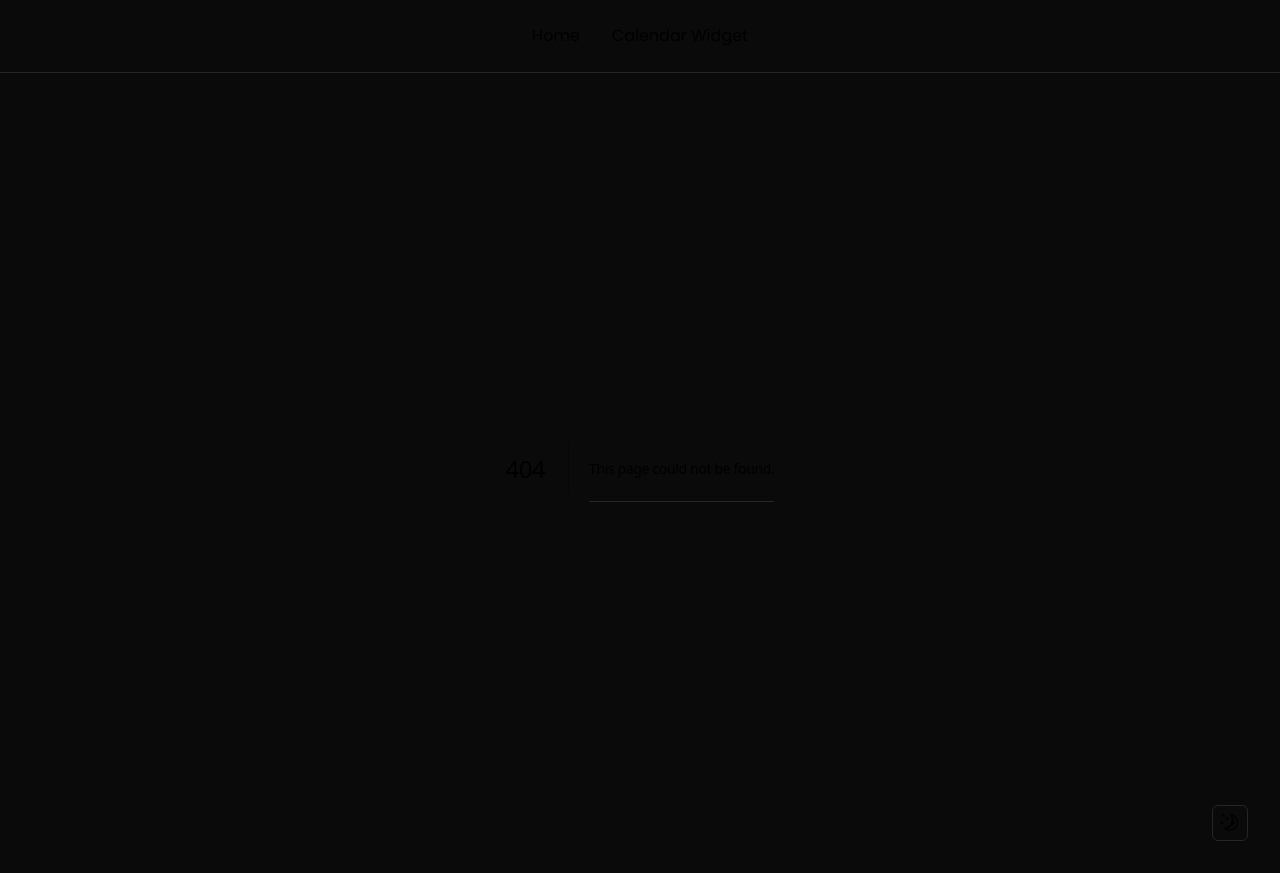
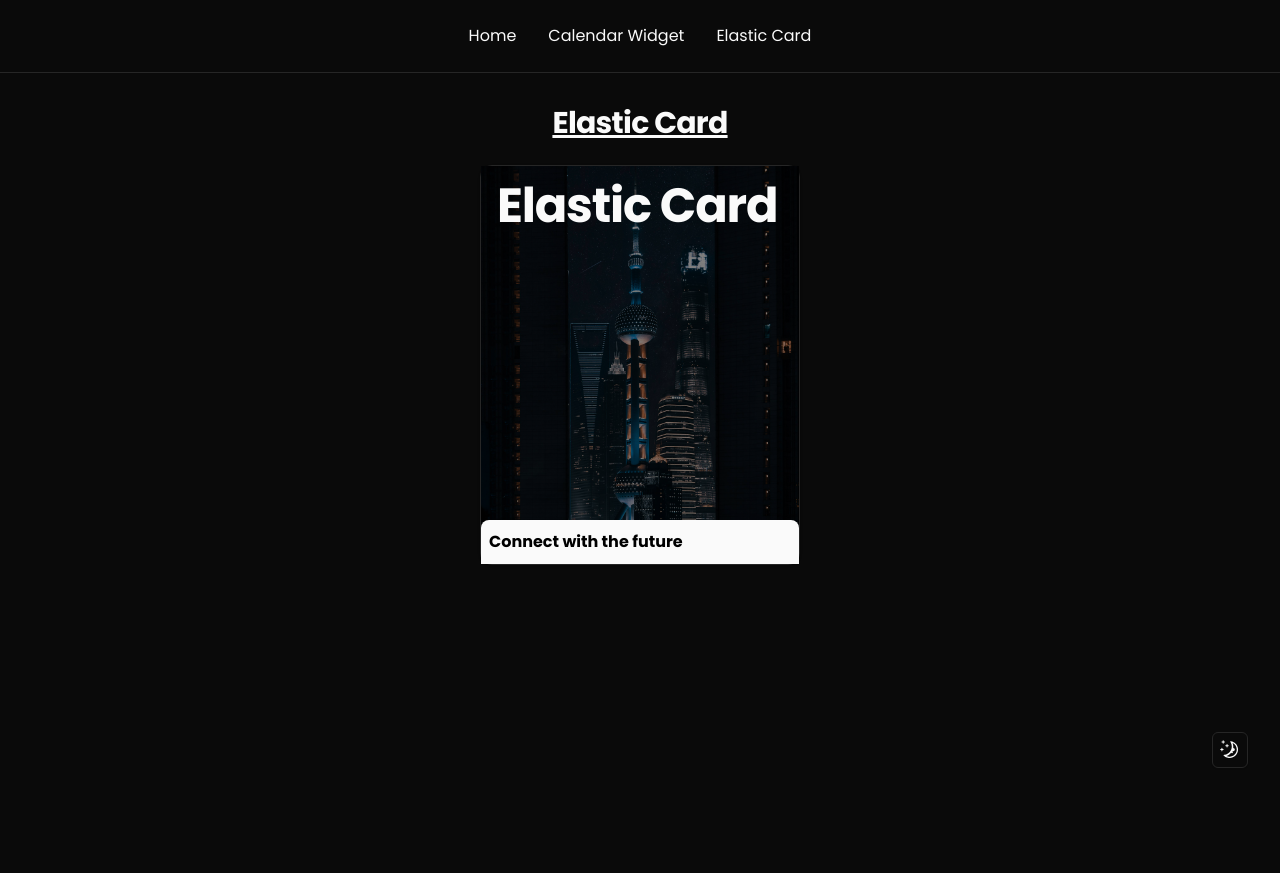
Before and after one commit to RohanJacob23/framer-motion-journey, a Next.js app: page /elastic-card in a window 1280 px wide. Before the commit this address had no page. After the commit the page ends 800 px from the top, so only its background shows below. Built offline with nearby package versions, Linux system fonts and the light colour scheme.

Commit message:
Added elastic card

```diff
--- /dev/null
+++ b/src/app/elastic-card/page.tsx
@@ -0,0 +1,13 @@
+import ElasticCard from "@/components/elastic-card/ElasticCard";
+
+export default function page() {
+  return (
+    <main className="flex flex-col px-4 py-8 md:px-8">
+      <h2 className="border-none text-center underline">Elastic Card</h2>
+
+      <section className="relative mt-4 flex flex-col items-center">
+        <ElasticCard />
+      </section>
+    </main>
+  );
+}
--- a/src/components/Nav.tsx
+++ b/src/components/Nav.tsx
@@ -8,6 +8,7 @@ export default function Nav() {
   const links = [
     { label: "Home", href: "/" },
     { label: "Calendar Widget", href: "/calendar-widget" },
+    { label: "Elastic Card", href: "/elastic-card" },
   ];
   const [activeTab, setActiveTab] = useState("");
   return (
--- a/src/components/calendar-widget/CalendarWidget.tsx
+++ b/src/components/calendar-widget/CalendarWidget.tsx
@@ -30,7 +30,7 @@ export default function CalendarWidget() {
 
   return (
     // Configure the motion for the entire component
-    <MotionConfig transition={{ type: "spring", duration: 0.5, bounce: 0 }}>
+    <MotionConfig transition={{ type: "spring", duration: 0.5, bounce: 0.3 }}>
       <motion.div
         // Toggle the expanded state when clicked
         onClick={() => setExpanded((expanded) => !expanded)}
@@ -48,7 +48,7 @@ export default function CalendarWidget() {
               <Badge className="bg-green-200 text-green-900 dark:bg-green-900 dark:text-green-200">
                 In 15 mins
               </Badge>
-              <p className="font-semibold">Design Sync</p>
+              <p className="text-nowrap font-semibold">Design Sync</p>
               <p className="text-muted-foreground">2:30pm</p>
             </motion.div>
 
--- /dev/null
+++ b/src/components/elastic-card/ElasticCard.tsx
@@ -0,0 +1,67 @@
+"use client";
+
+import React, { useState } from "react";
+import { Card, CardContent } from "@/components/ui/card";
+import Image from "next/image";
+import { Button } from "../ui/button";
+import useMeasure from "react-use-measure";
+import { motion, MotionConfig } from "framer-motion";
+
+export default function ElasticCard() {
+  const [elementRef, bounds] = useMeasure();
+  const [isHovering, setIsHovering] = useState(false);
+  return (
+    <MotionConfig transition={{ type: "spring", bounce: 0, duration: 0.35 }}>
+      <Card className="w-80">
+        <CardContent className="p-0">
+          <div
+            className="relative overflow-hidden"
+            onMouseEnter={() => setIsHovering(true)}
+            onMouseLeave={() => setIsHovering(false)}
+          >
+            <div className="absolute inset-0 z-20 h-fit p-4 text-white dark:text-popover-foreground">
+              <h1>Elastic Card</h1>
+            </div>
+            <div className="absolute inset-0 z-10 hidden size-full bg-black/50 dark:block" />
+
+            <motion.div animate={{ scale: isHovering ? 1.1 : 1 }}>
+              <Image
+                src="/elastic-card/future.jpg"
+                alt="future-image"
+                width={400}
+                height={400}
+                className="size-full"
+              />
+            </motion.div>
+
+            {/* Content */}
+            <motion.div
+              layout
+              animate={{ height: bounds.height }}
+              className="absolute bottom-0 z-20 w-full rounded-t-lg bg-zinc-50 text-black"
+            >
+              <div ref={elementRef} className="space-y-2 p-2">
+                <p className="font-semibold">Connect with the future</p>
+                {isHovering && (
+                  <>
+                    <p className="text-sm text-muted-foreground">
+                      Enable multiple image models at the same time with one
+                      click.
+                    </p>
+
+                    <Button className="w-full bg-black text-white hover:bg-black/95">
+                      Learn more
+                    </Button>
+                    <Button className="w-full bg-black text-white hover:bg-black/95">
+                      Learn more
+                    </Button>
+                  </>
+                )}
+              </div>
+            </motion.div>
+          </div>
+        </CardContent>
+      </Card>
+    </MotionConfig>
+  );
+}
```
Also changed, not shown: public/elastic-card/future.jpg (added).
